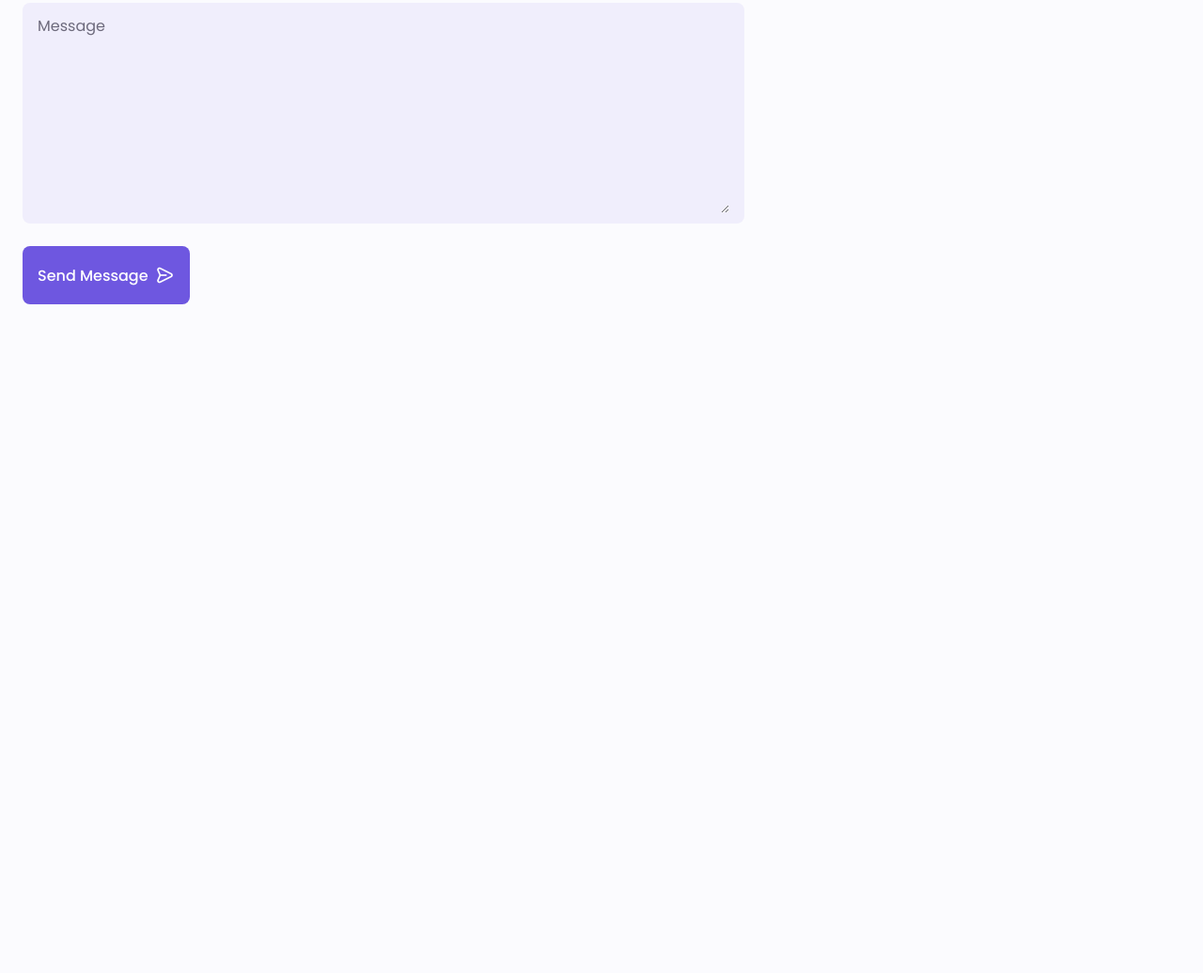
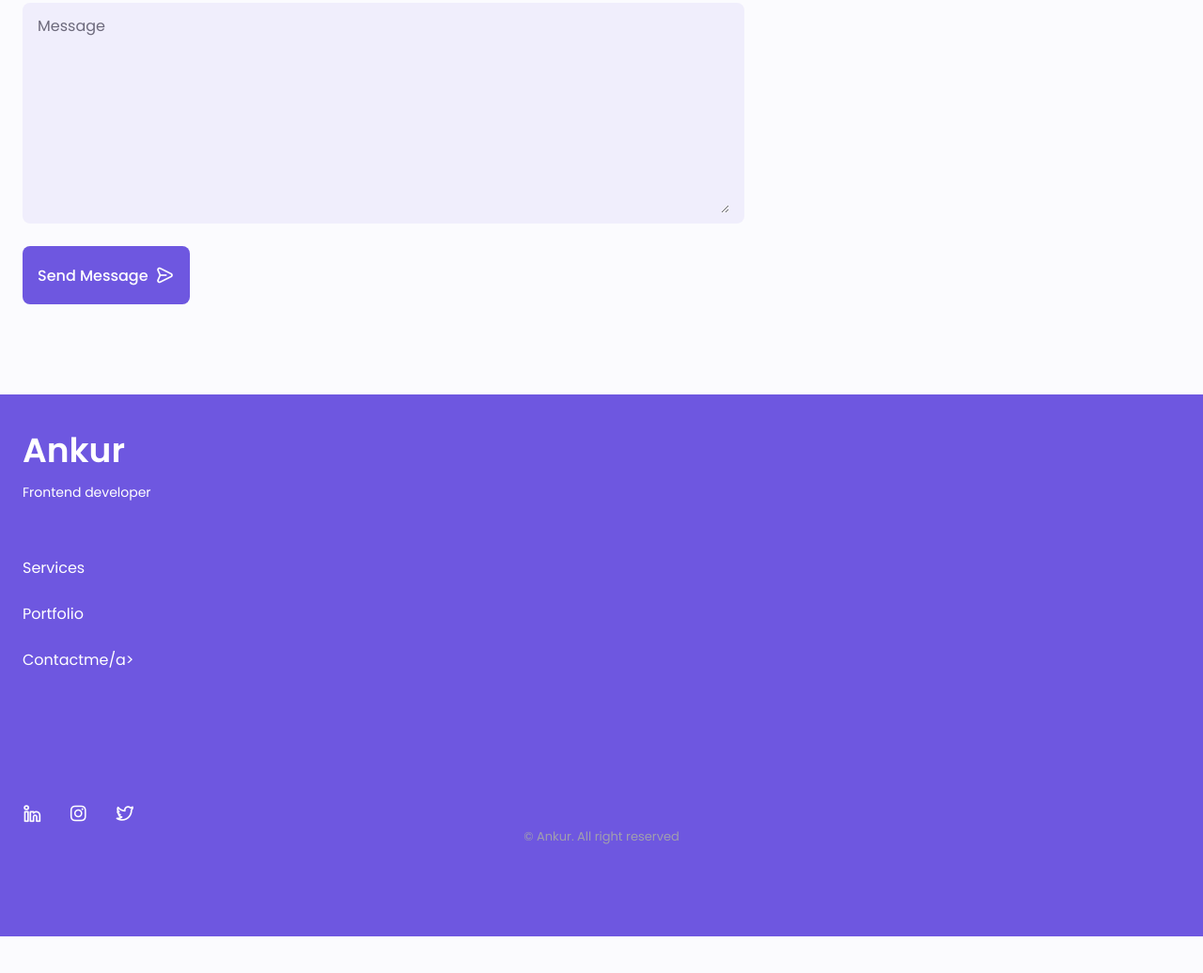
Before and after one commit to ankurtk/responsive-portfolio-website, a plain HTML site: page index.html in a window 1280 px wide. Shown: the part 5352-6388 px from the top of the page at 94% size. Before the commit the page ends 5788 px from the top, so only its background shows below. Drawn offline with nearby package versions, Linux system fonts and the light colour scheme.

Commit message:
Footer done

```diff
--- a/assets/css/styles.css
+++ b/assets/css/styles.css
@@ -762,6 +762,59 @@ img {
 }
 
 /*==================== FOOTER ====================*/
+.footer{
+  padding-top: 2rem;
+}
+
+.footer__container{
+  row-gap: 3.5em; ;
+}
+
+.footer__bg{
+  background-color: var(--first-color-second);
+  padding: 2rem 0 3rem;
+}
+
+.footer__title{
+  font-size: var(--h1-font-size);
+  margin-bottom:var(--mb-0-25) ;
+}
+
+.footer__subtitle{
+  font-size: var(--small-font-size);
+}
+
+.footer__link{
+  display: flex;
+  flex-direction: column;
+  row-gap: 1.5rem;
+}
+.footer__link:hover{
+  color: var(--first-color-lighter);
+}
+
+.footer__social{
+  font-size: 1.25rem;
+  margin-right: var(--mb-1-5);
+}
+
+.footer__social:hover{
+  color: var(--first-color-lighter);
+}
+
+.footer__copy{
+  font-size: var(--smaller-font-size);
+  text-align: center;
+  color: var(--text-color-light);
+  margin-bottom:var(--mb-3) ;
+}
+
+.footer__title,
+.footer__subtitle,
+.footer__link,
+.footer__social{
+  color: #fff;
+}
 
 /*========== SCROLL UP ==========*/
 
--- a/index.html
+++ b/index.html
@@ -860,7 +860,47 @@
     </main>
 
     <!--==================== FOOTER ====================-->
-    <footer class="footer"></footer>
+    <footer class="footer">
+      <div class="footer__bg">
+        <div class="footer__container container grid">
+          <div>
+            <h1 class="footer__title">Ankur</h1>
+            <span class="footer__subtitle">
+              Frontend developer
+            </span>
+          </div>
+
+          <ul class="footer__link">
+            <li>
+              <a href="#services" class="footer__link">Services</a>
+            </li>
+            <li>
+              <a href="#portfolio" class="footer__link">Portfolio</a>
+            </li>
+            <li>
+              <a href="#contact" class="footer__link">Contactme/a>
+            </li>
+          </ul>
+
+          <div class="footer__socials">
+            <a href="https://www.linkedin.com/in/ankur-tikoo-635674206/" target="_blank" class="footer__social">
+              <i class="uil uil-linkedin-alt"></i>
+            </a>
+
+            <a href="https://wwww.instagram.com/" target="_blank" class="footer__social">
+              <i class="uil uil-instagram"></i>
+            </a>
+
+            <a href="https://www.twitter.com/" target="_blank" class="footer__social">
+              <i class="uil uil-twitter-alt"></i>
+            </a>
+          </div>
+        </div>
+
+        <p class="footer__copy">&#169; Ankur. All right reserved</p>
+
+      </div>
+    </footer>
 
     <!--==================== SCROLL TOP ====================-->
 
```
